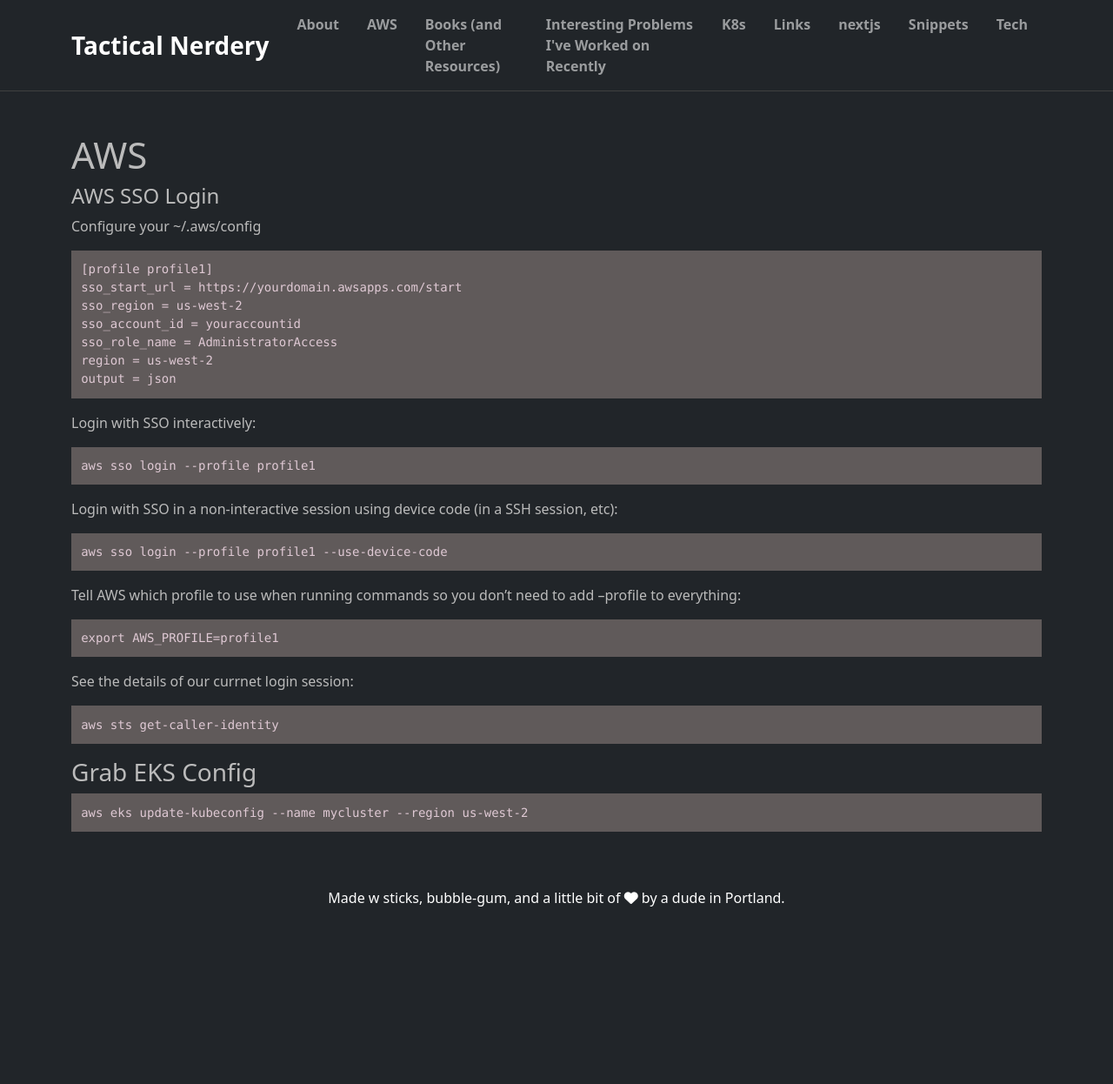
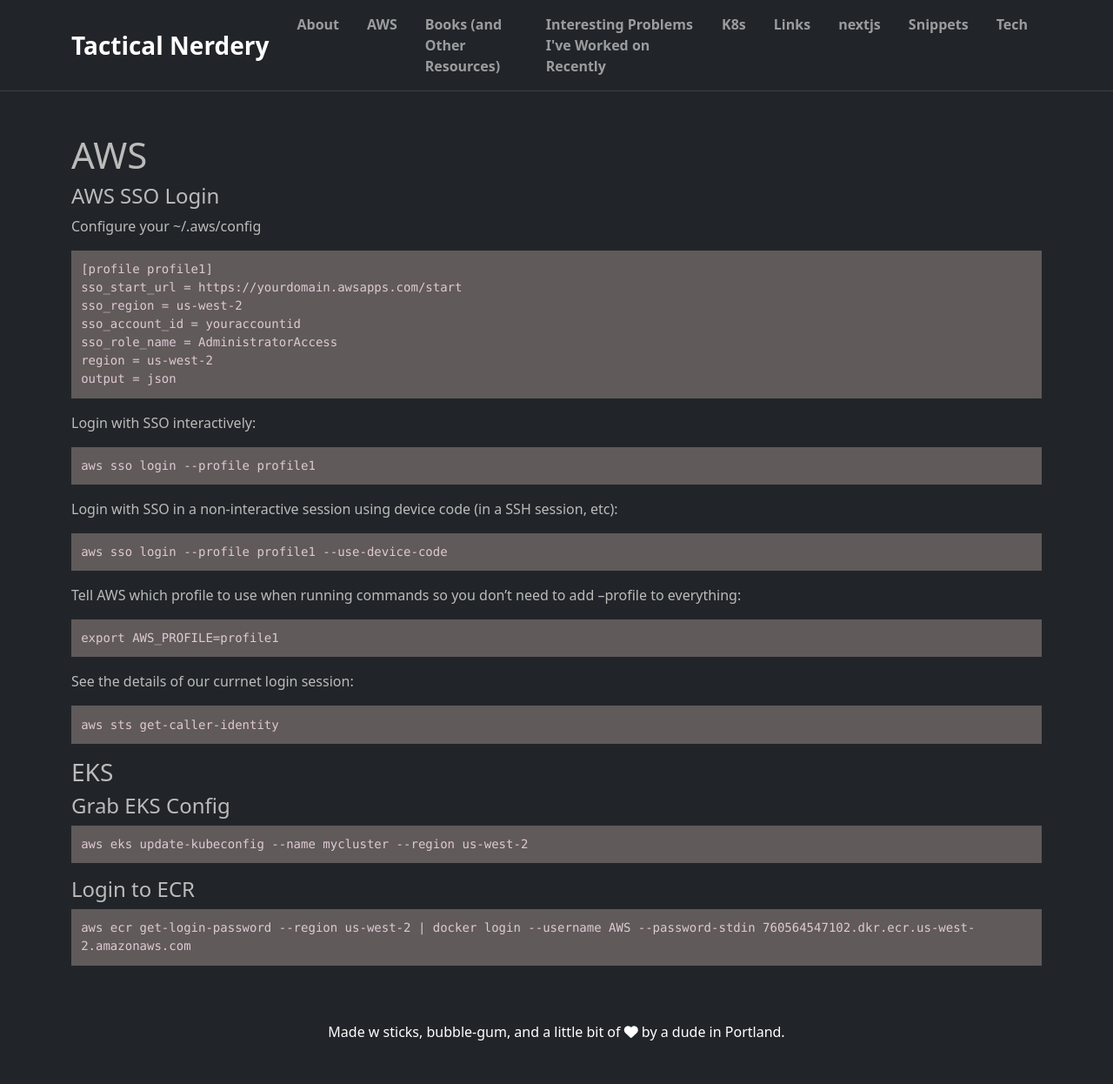
Before and after one commit to rayterrill/tacticalnerdery.com.old, a Jekyll site: the page built from aws.md, in a window 1280 px wide. Shown: the whole page at 87% size. Built offline with Jekyll 4.4.1, drawn with Linux system fonts in a browser that asks for light colours; nearby versions of some CDN libraries; before the commit the page ends 1092 px from its top, so only the background shows below that.

Commit message:
Update aws.md

```diff
--- a/aws.md
+++ b/aws.md
@@ -32,7 +32,12 @@ See the details of our currnet login session:
 aws sts get-caller-identity
 </pre>
 
-### Grab EKS Config
+### EKS
+#### Grab EKS Config
 <pre class="code">
 aws eks update-kubeconfig --name mycluster --region us-west-2
 </pre>
+#### Login to ECR
+<pre class="code">
+aws ecr get-login-password --region us-west-2 | docker login --username AWS --password-stdin 760564547102.dkr.ecr.us-west-2.amazonaws.com
+</pre>
```
